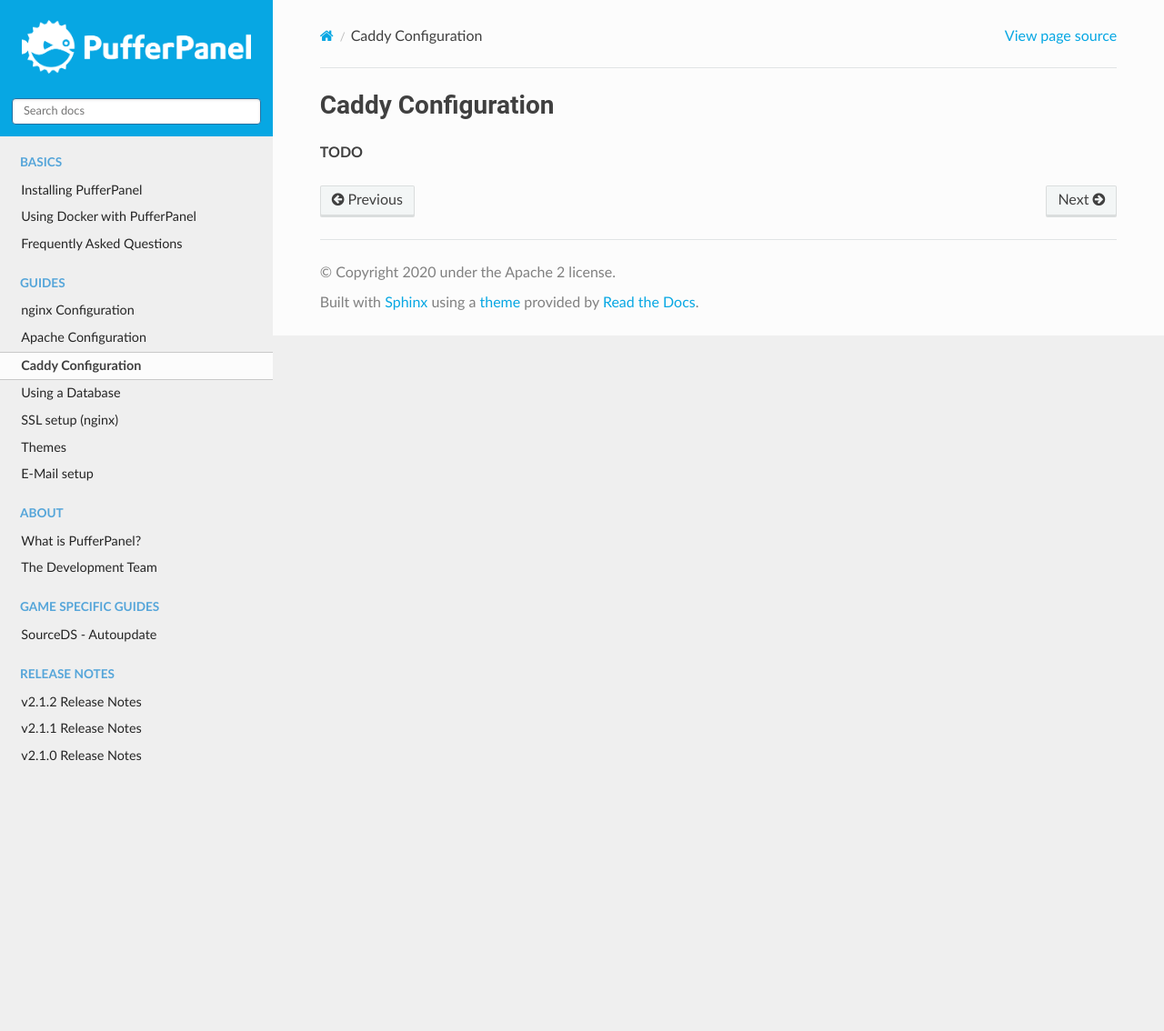
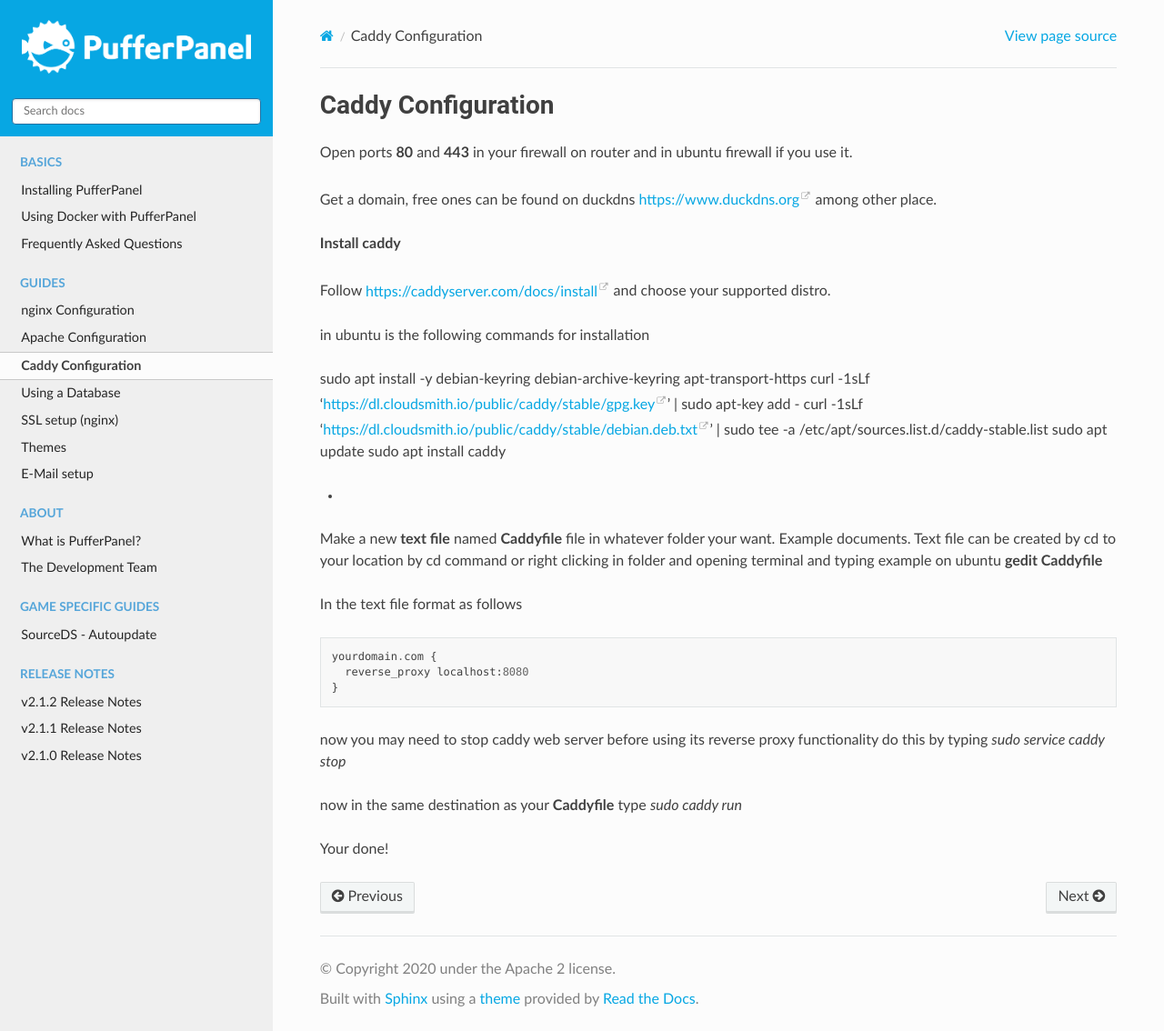
Before and after one commit to pufferpanel/documentation, a Sphinx documentation site: the page built from source/guides/caddy.rst, in a window 1280 px wide and 1134 px high. Shown: the whole window at 91% size. Built offline with Sphinx 7.4.7 and the Read the Docs theme 2.0.0, drawn with Linux system fonts in a browser that asks for light colours.

Commit message:
Guide to setup caddy reverse proxy on ubuntu
Im very new to this .rst writing. May need some fixing.

```diff
--- a/source/guides/caddy.rst
+++ b/source/guides/caddy.rst
@@ -1,4 +1,36 @@
 Caddy Configuration
 ===================
 
-**TODO**
+Open ports **80** and **443** in your firewall on router and in ubuntu firewall if you use it.
+
+Get a domain, free ones can be found on duckdns https://www.duckdns.org among other place.
+
+**Install caddy**
+
+Follow https://caddyserver.com/docs/install and choose your supported distro.
+
+in ubuntu is the following commands for installation
+
+sudo apt install -y debian-keyring debian-archive-keyring apt-transport-https
+curl -1sLf 'https://dl.cloudsmith.io/public/caddy/stable/gpg.key' | sudo apt-key add -
+curl -1sLf 'https://dl.cloudsmith.io/public/caddy/stable/debian.deb.txt' | sudo tee -a /etc/apt/sources.list.d/caddy-stable.list
+sudo apt update
+sudo apt install caddy
+
+-
+
+Make a new **text file** named **Caddyfile** file in whatever folder your want. Example documents. Text file can be created by cd to your location by cd command or right clicking in folder and opening terminal and typing example on ubuntu **gedit Caddyfile**
+
+In the text file format as follows
+
+.. code::
+
+  yourdomain.com {
+    reverse_proxy localhost:8080
+  }
+
+now you may need to stop caddy web server before using its reverse proxy functionality do this by typing `sudo service caddy stop`
+
+now in the same destination as your **Caddyfile** type `sudo caddy run`
+
+Your done!
```
